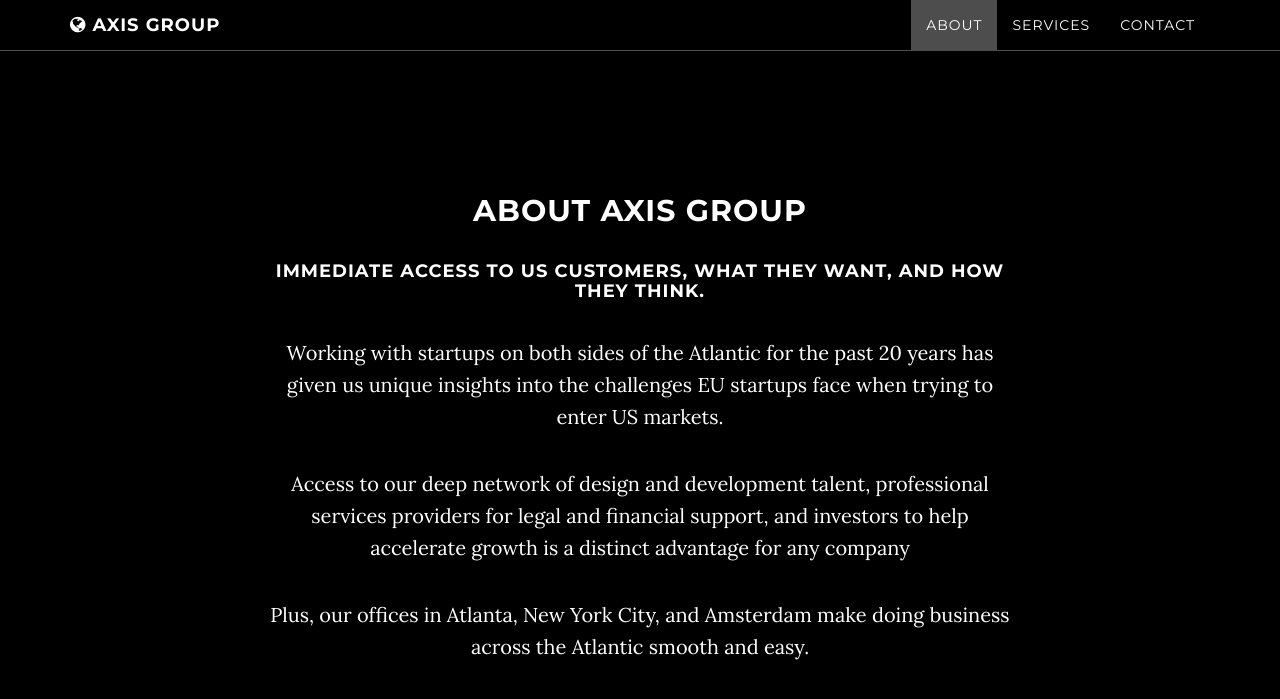
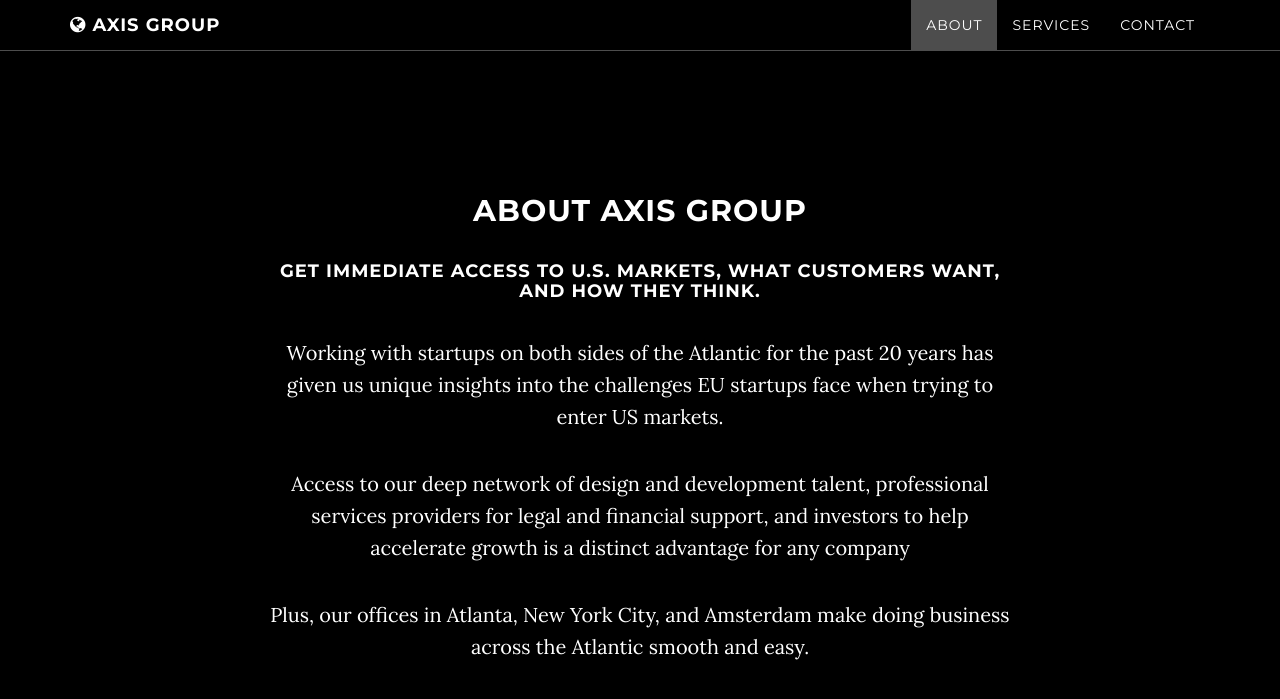
Before and after one commit to jcornelius/axisgroup, a Jekyll site: the page built from index.html, in a window 1280 px wide and 900 px high, scrolled down 906 px. Shown: the top 699 px of the window. Built offline with Jekyll 4.4.1, drawn with Linux system fonts in a browser that asks for light colours.

Commit message:
Language tweaks

```diff
--- a/index.html
+++ b/index.html
@@ -7,7 +7,7 @@ title: Bring your EU product startup to the US // Axis Group
     <div class="row">
         <div class="col-lg-8 col-lg-offset-2">
             <h2>About Axis Group</h2>
-            <h4>Immediate access to US customers, what they want, and how they think.</h4>
+            <h4>Get immediate access to U.S. markets, what customers want, and how they think.</h4>
             <p>Working with startups on both sides of the Atlantic for the past 20 years has given us unique insights into the challenges EU startups face when trying to enter US markets.</p>
             <p>Access to our deep network of design and development talent, professional services providers for legal and financial support, and investors to help accelerate growth is a distinct advantage for any company</p>
             <p>Plus, our offices in Atlanta, New York City, and Amsterdam make doing business across the Atlantic smooth and easy.</p>
```
